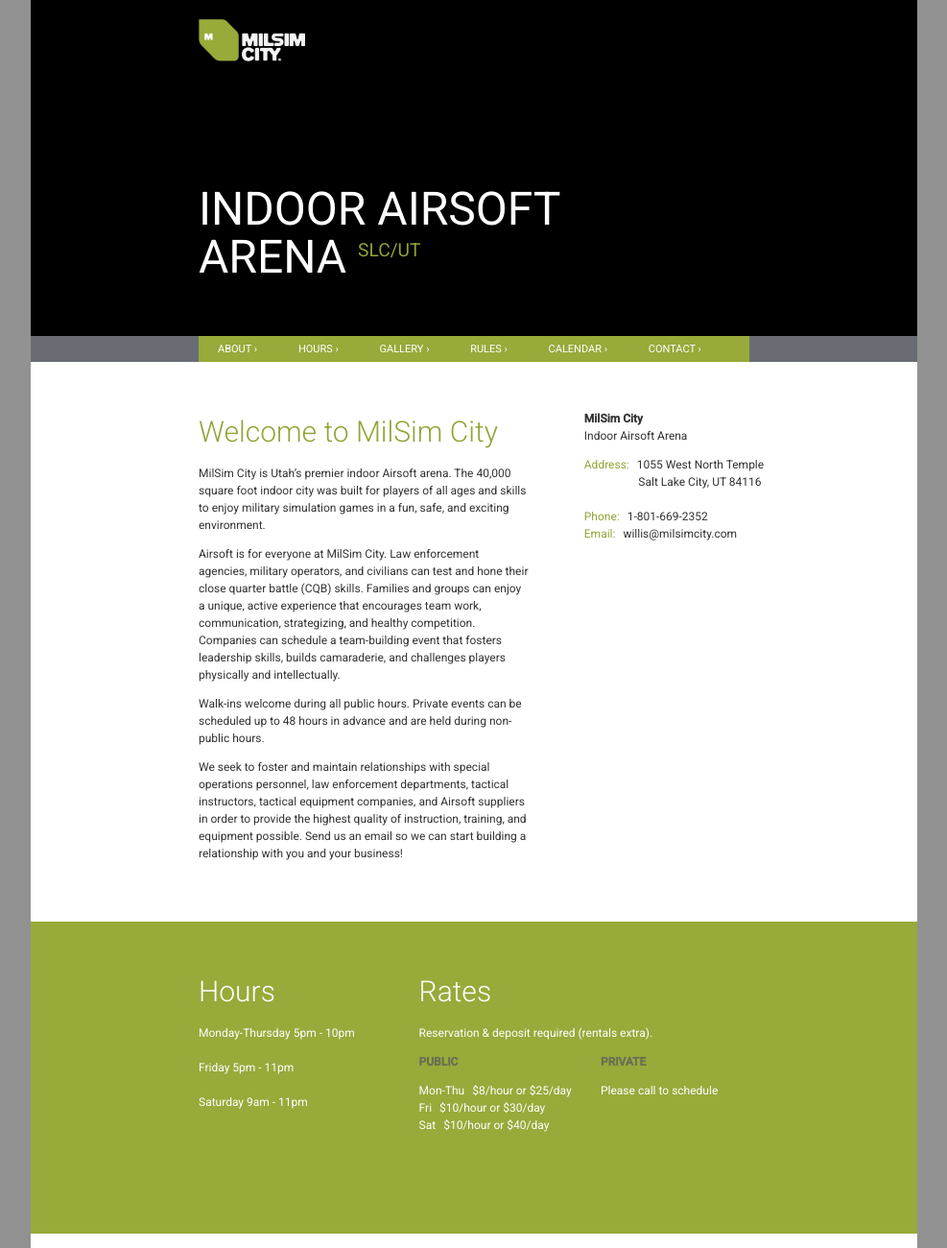
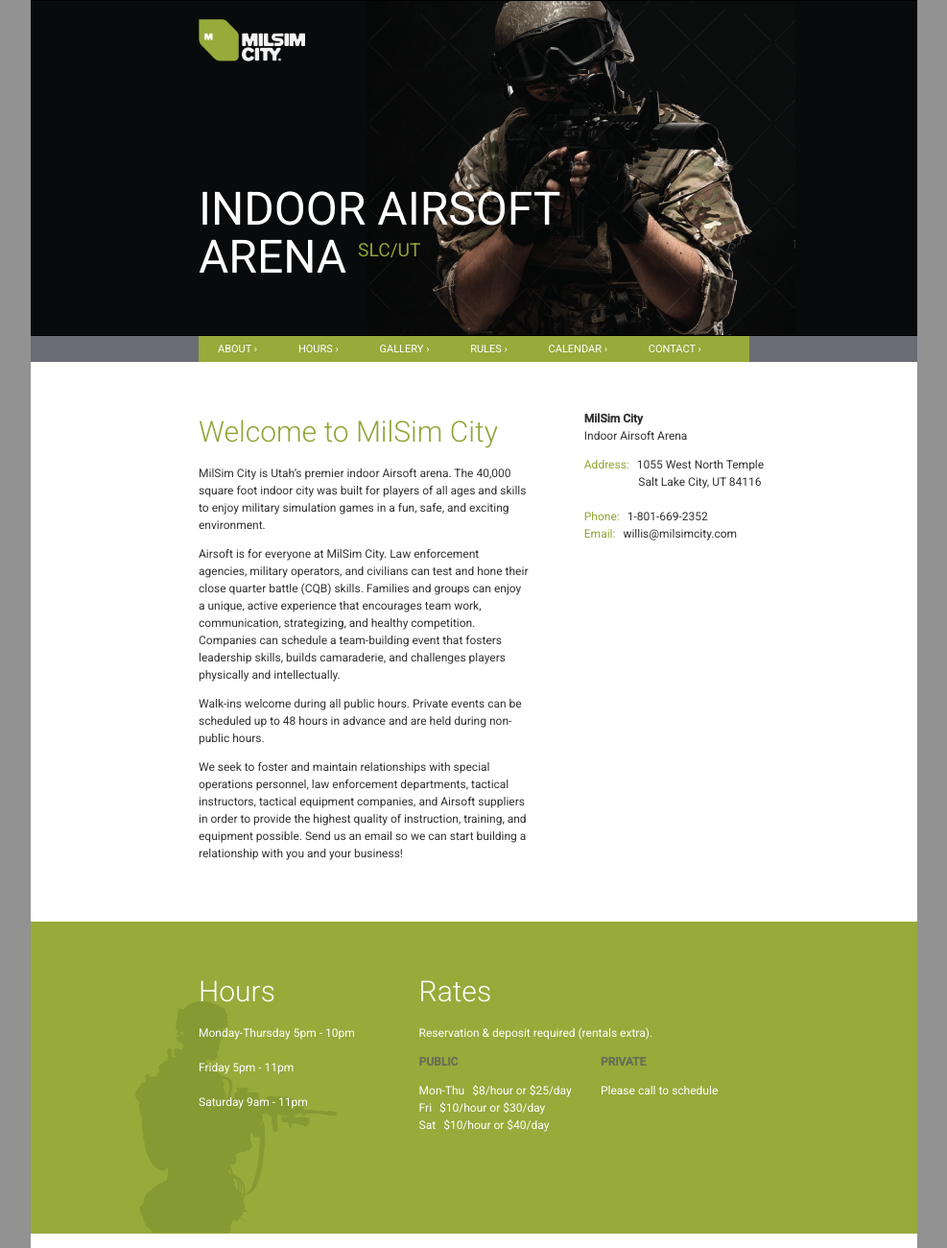
Before and after one commit to mzabriskie/milsimcity.com, a website: page index.html in a window 1280 px wide. Shown: the top 1300 px of the page at 96% size, without its empty margins (146-1133 px from the left). Drawn offline with Linux system fonts and the light colour scheme.

Commit message:
Fixing bad paths

```diff
--- a/assets/css/styles.css
+++ b/assets/css/styles.css
@@ -77,7 +77,7 @@
 
 /*----- Header -----*/
 header {
-  background: url(../assets/img/header.png) center center / 1228px 348px no-repeat;
+  background: url(../img/header.png) center center / 1228px 348px no-repeat;
   height: 350px;
   position: relative;
 }
@@ -190,7 +190,7 @@
 }
 
 section.bg-green {
-  background: #97AA3A url(../assets/img/soldier_silhouette.png) center bottom / 1228px 320px no-repeat;
+  background: #97AA3A url(../img/soldier_silhouette.png) center bottom / 1228px 320px no-repeat;
   color: #fff;
 }
 
```
